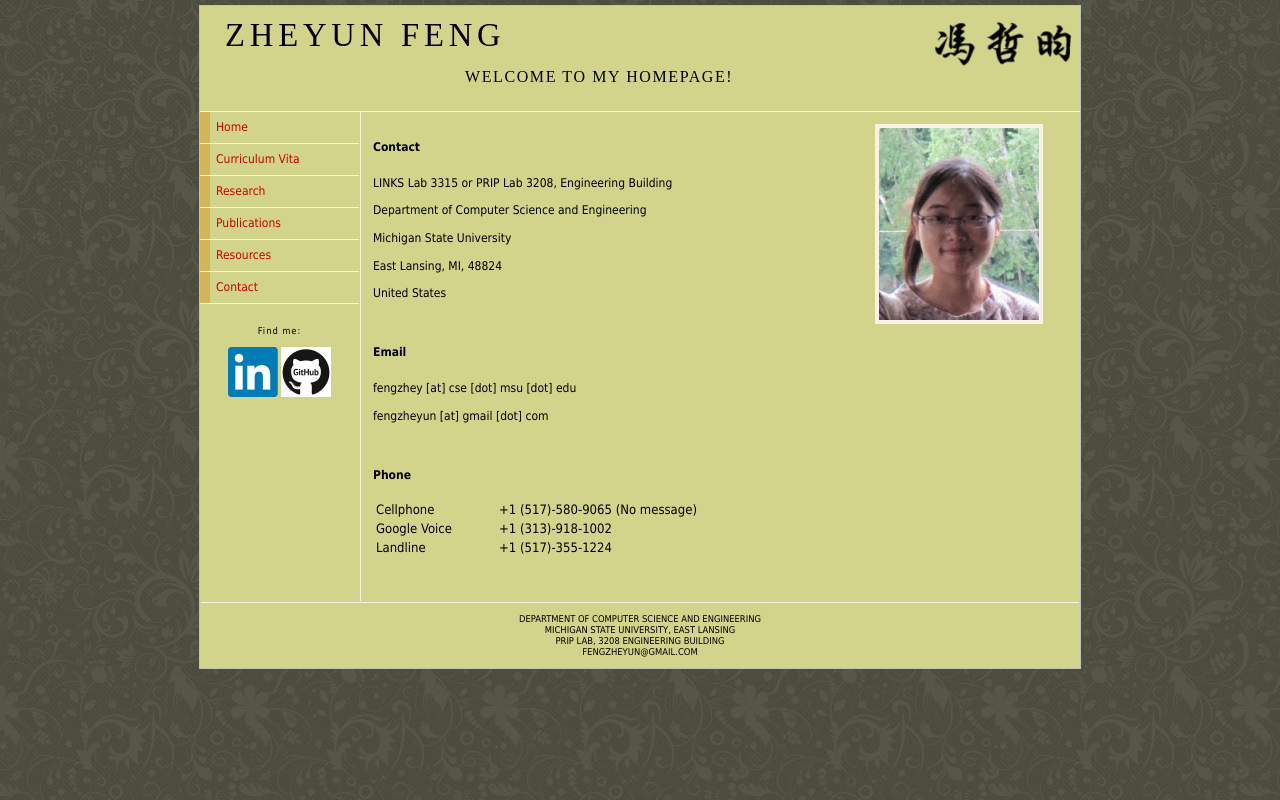
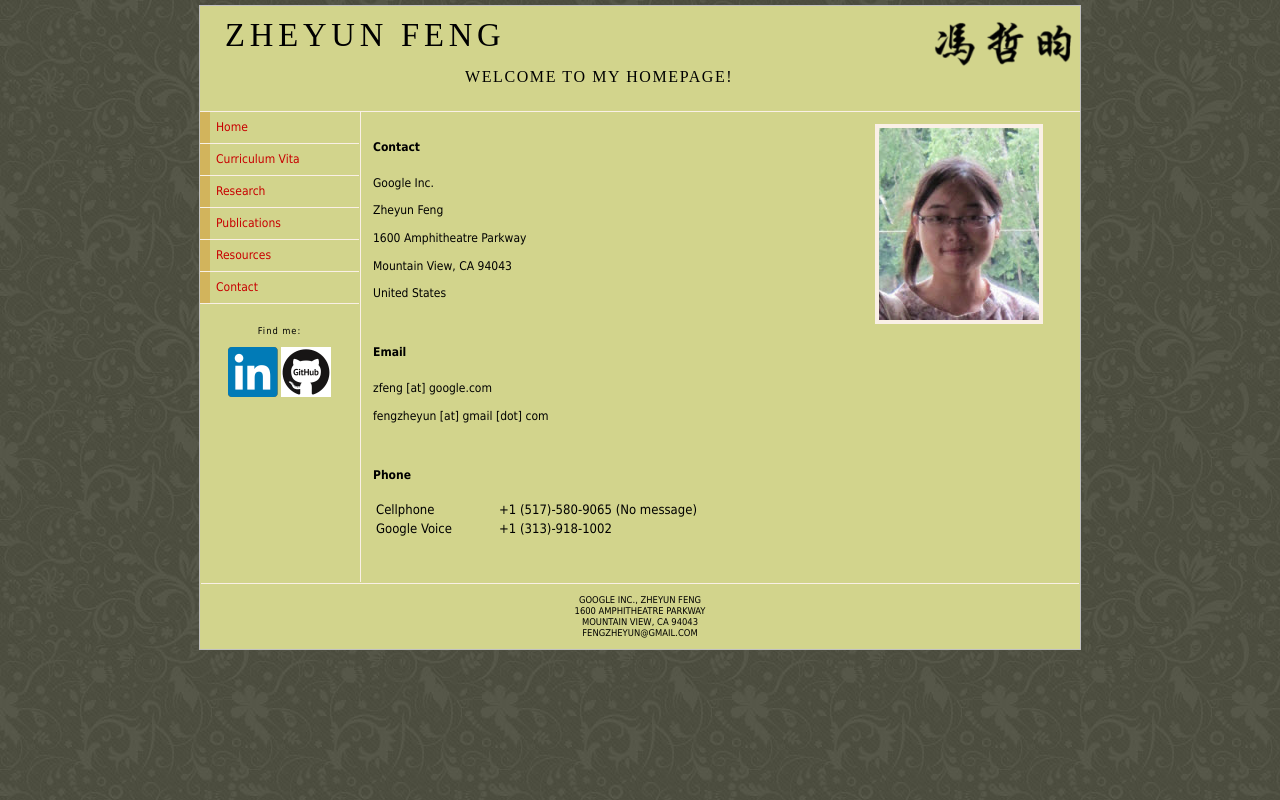
Before and after one commit to fengzheyun/fengzheyun.github.io, a plain HTML site: page contact.html in a window 1280 px wide. Drawn offline with Linux system fonts and the light colour scheme.

Commit message:
modified all the html files

```diff
--- a/contact.html
+++ b/contact.html
@@ -46,17 +46,17 @@ Find me:<br><br>
 
 <b>Contact</b><br>
 <br>
-<p align="left">LINKS Lab 3315 or PRIP Lab 3208, Engineering Building</p>
-<p align="left">Department of Computer Science and Engineering</p>
-<p align="left">Michigan State University</p>
-<p align="left">East Lansing, MI, 48824</p>
+<p align="left">Google Inc.</p>
+<p align="left">Zheyun Feng</p>
+<p align="left">1600 Amphitheatre Parkway</p>
+<p align="left">Mountain View, CA 94043</p>
 <p align="left">United States</p>
 <br>
 <br>
 
 <b>Email</b><br>
 <br>
-<p align="left">fengzhey [at] cse [dot] msu [dot] edu</p>
+<p align="left">zfeng [at] google.com</p>
 <p align="left">fengzheyun [at] gmail [dot] com</p>
 <br>
 <br>
@@ -75,11 +75,11 @@ Find me:<br><br>
 <td style="width:30px"></td>
 <td><FONT SIZE=2pt>+1 (313)-918-1002</FONT></td>
 </tr>
-<tr>
+<!--tr>
 <td style="width:85px"><FONT SIZE=2pt>Landline</FONT></td>
 <td style="width:30px"></td>
 <td><FONT SIZE=2pt>+1 (517)-355-1224</FONT></td>
-</tr>
+</tr-->
 </tbody>
 </table>
 <br>
@@ -90,9 +90,9 @@ Find me:<br><br>
 
 <center>
 <div id="footer">
-Department of Computer Science and Engineering<br>
-Michigan State University, East Lansing<br>
-PRIP Lab, 3208 Engineering Building<br>
+Google Inc., Zheyun Feng<br>
+1600 Amphitheatre Parkway<br>
+Mountain View, CA 94043<br>
 fengzheyun@gmail.com<br>
 </div>
 </center></div>
```
Also changed, not shown: CV.html (+8 -7 lines), foto.html (+3 -3 lines), index.html (+2 -1 lines), publications.html (+3 -3 lines), research.html (+4 -4 lines), resources.html (+3 -3 lines).
